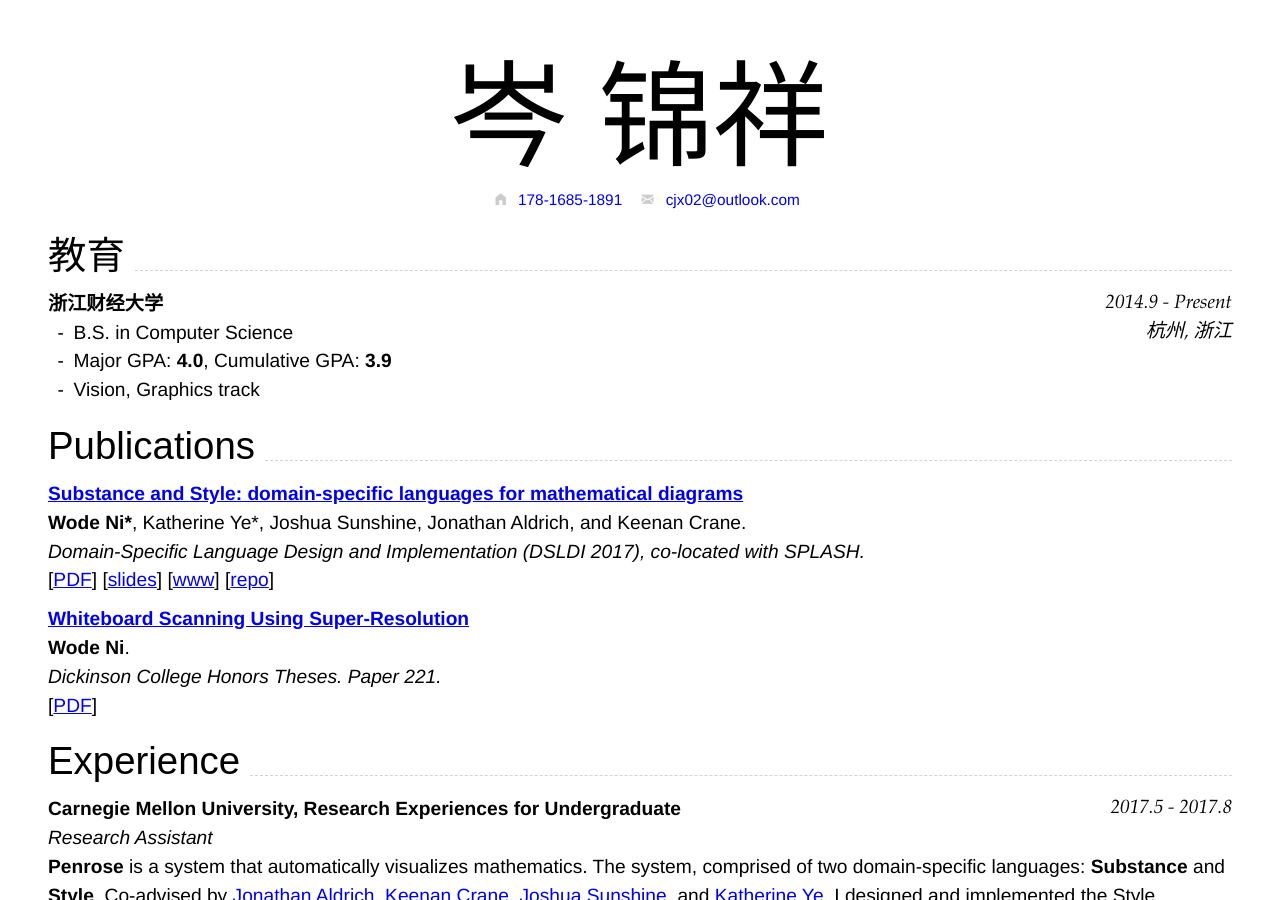
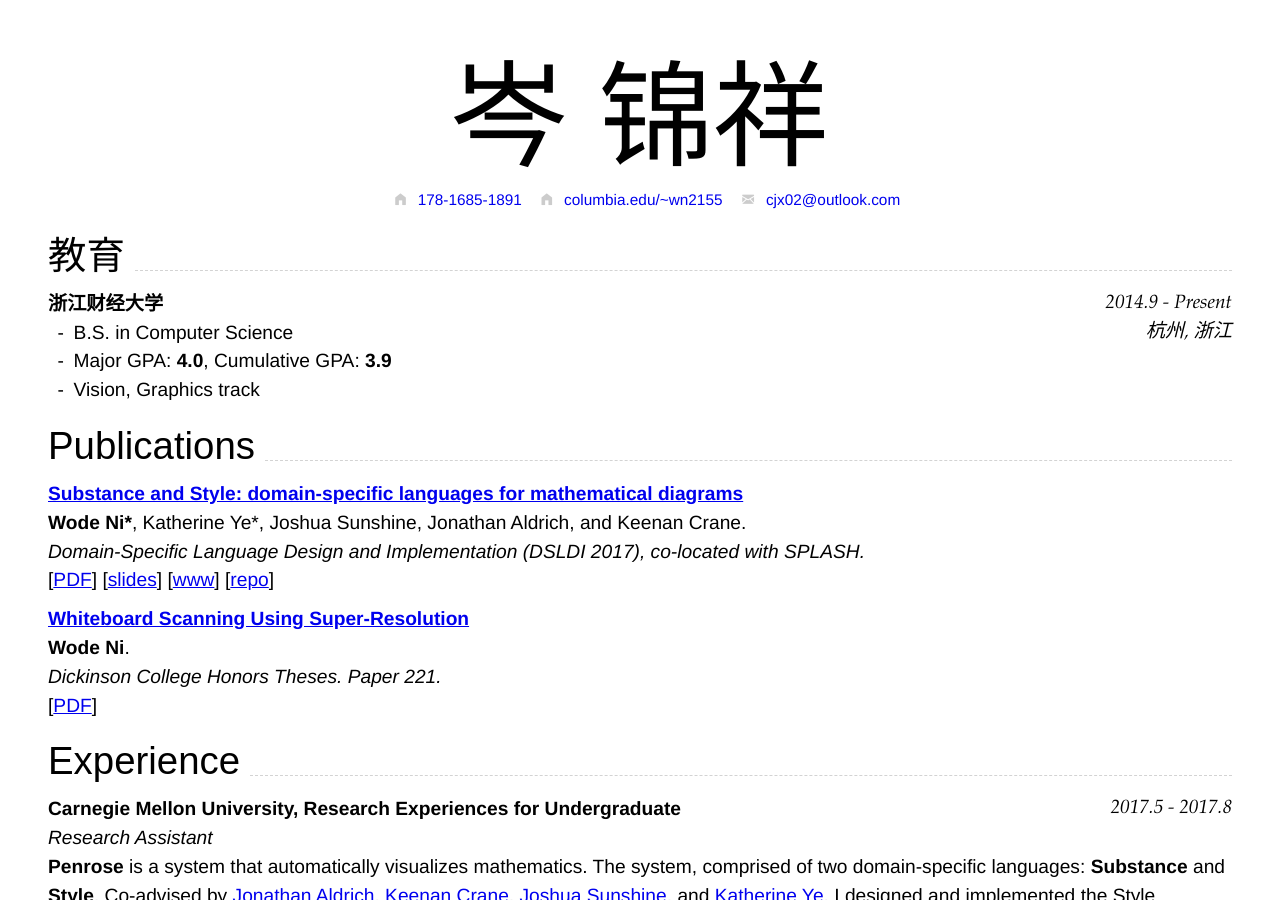
Before and after one commit to wodeni/nimo-markdown-cv, a Jekyll site: the page built from index.md, in a window 1280 px wide and 900 px high. Built offline with Jekyll 4.4.1, drawn with Linux system fonts in a browser that asks for light colours.

Commit message:
Update index.md

```diff
--- a/index.md
+++ b/index.md
@@ -8,6 +8,8 @@ pdf: true
 <div id="webaddress">
 <i class="fi-home" style="margin-left:1em"></i>
 <a href="17816851891" style="margin-left:0.5em">178-1685-1891</a>
+<i class="fi-home" style="margin-left:1em"></i>
+<a href="http://columbia.edu/~wn2155" style="margin-left:0.5em">columbia.edu/~wn2155</a>
 <i class="fi-mail" style="margin-left:1em"></i>
 <a href="cjx02@outlook.com" style="margin-left:0.5em">cjx02@outlook.com</a>
 </div>
```
